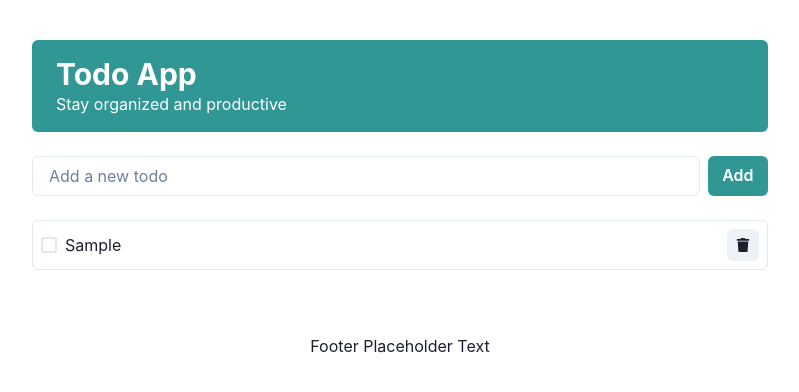
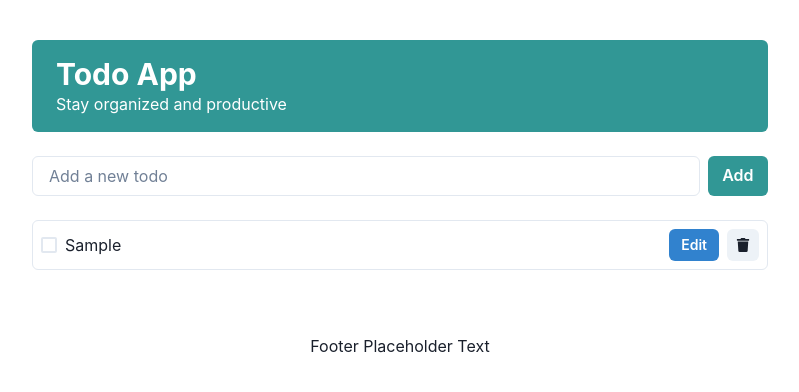
Before and after one commit to GPT-Engineer-App-Dev/errand-emperor, a React (Vite) app: page / in a window 1280 px wide. Both pictures are taken after typing "Sample" into the empty fields and a click on the button "Add". Shown: the top 392 px of the page, without its empty margins (240-1039 px from the left). Built offline with nearby package versions, Linux system fonts and the light colour scheme.

Commit message:
Implement functionality to edit existing todos in the app.

```diff
--- a/src/pages/Index.jsx
+++ b/src/pages/Index.jsx
@@ -20,6 +20,8 @@ import { FaTrash } from "react-icons/fa";
 const Index = () => {
   const [todos, setTodos] = useState([]);
   const [inputValue, setInputValue] = useState("");
+  const [editIndex, setEditIndex] = useState(null);
+  const [editValue, setEditValue] = useState("");
 
   const handleAddTodo = () => {
     if (inputValue.trim() !== "") {
@@ -37,6 +39,19 @@ const Index = () => {
   const handleDeleteTodo = (index) => {
     const newTodos = todos.filter((_, i) => i !== index);
     setTodos(newTodos);
+  };
+
+  const handleEditTodo = (index) => {
+    setEditIndex(index);
+    setEditValue(todos[index].text);
+  };
+
+  const handleSaveTodo = (index) => {
+    const newTodos = [...todos];
+    newTodos[index].text = editValue;
+    setTodos(newTodos);
+    setEditIndex(null);
+    setEditValue("");
   };
 
   return (
@@ -62,6 +77,19 @@ const Index = () => {
           {todos.map((todo, index) => (
             <ListItem key={index} p={2} borderWidth="1px" borderRadius="md">
               <Flex align="center">
+                {editIndex === index ? (
+                  <>
+                    <Input
+                      value={editValue}
+                      onChange={(e) => setEditValue(e.target.value)}
+                      mr={2}
+                    />
+                    <Button onClick={() => handleSaveTodo(index)} colorScheme="teal" mr={2}>
+                      Save
+                    </Button>
+                  </>
+                ) : (
+                  <>
                     <Checkbox
                       isChecked={todo.completed}
                       onChange={() => handleToggleComplete(index)}
@@ -69,12 +97,17 @@ const Index = () => {
                       <Text as={todo.completed ? "s" : ""}>{todo.text}</Text>
                     </Checkbox>
                     <Spacer />
+                    <Button onClick={() => handleEditTodo(index)} colorScheme="blue" size="sm" mr={2}>
+                      Edit
+                    </Button>
                     <IconButton
                       aria-label="Delete todo"
                       icon={<FaTrash />}
                       size="sm"
                       onClick={() => handleDeleteTodo(index)}
                     />
+                  </>
+                )}
               </Flex>
             </ListItem>
           ))}
```
Lines whose indentation alone changed are shown as unchanged.
